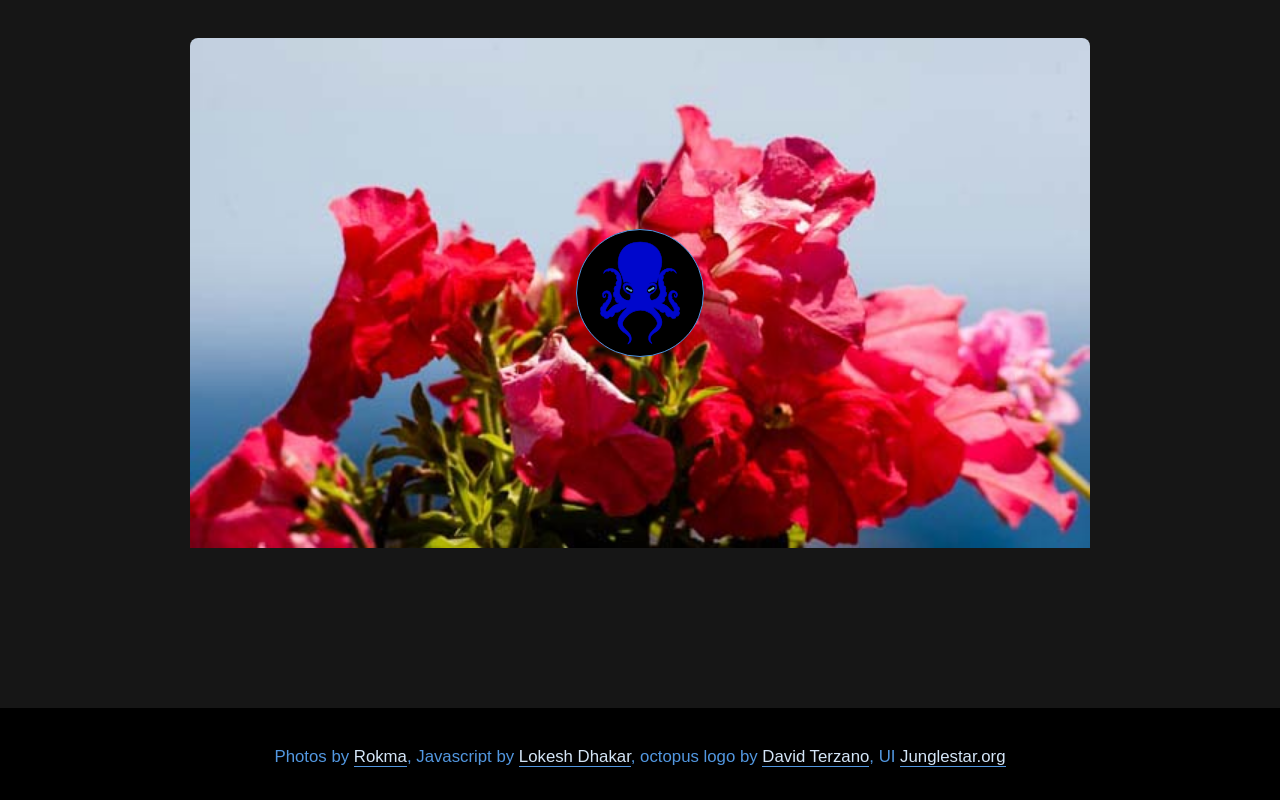
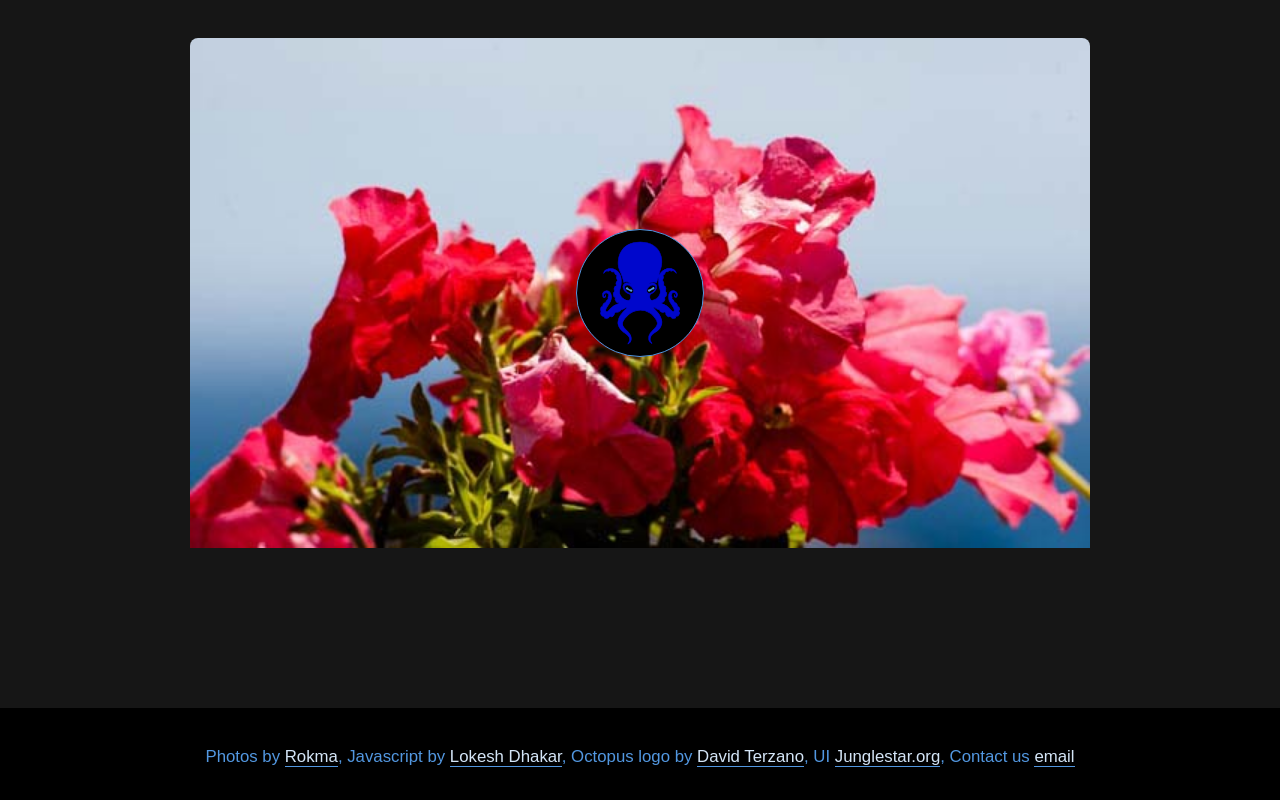
Before and after one commit to junglesta/octopal, a website: page demo.htm in a window 1280 px wide. Shown: the part 2685-3485 px from the top of the page. Drawn offline with Linux system fonts and the light colour scheme.

Commit message:
added Content-Security-Policy to fix email link on new adroids!

```diff
--- a/demo.htm
+++ b/demo.htm
@@ -3,12 +3,13 @@
 <head>
 	<meta charset="utf-8">
 	<meta http-equiv="X-UA-Compatible" content="IE=edge,chrome=1">
+	<meta name="viewport" content="width=device-width,initial-scale=1">
+	<meta http-equiv="Content-Security-Policy" content="default-src 'self' mailto:*">
 
-	<title>Octopal</title>
+	<title>Octopal Demo</title>
 
 	<meta name="description" content="Get the dominant color or color palette from an image.">
 	<meta name="author" content="toybreaker">
-	<meta name="viewport" content="width=device-width,initial-scale=1">
 
 	<link rel="apple-touch-icon" sizes="57x57" href="/apple-touch-icon-57x57.png">
 	<link rel="apple-touch-icon" sizes="60x60" href="/apple-touch-icon-60x60.png">
@@ -65,7 +66,7 @@
 
 	<div class="container">
 		<small>
-			Photos by <a target="_blank" href="http://rokma.com">Rokma</a>, Javascript by <a href="https://github.com/lokesh/color-thief/" class="">Lokesh Dhakar</a>, octopus logo by <a target="_blank" href="http://work-it.it">David Terzano</a>, UI <a target="_blank" href="http://junglestar.org" class="">Junglestar.org</a>
+			Photos by <a target="_blank" href="http://rokma.com">Rokma</a>, Javascript by <a href="https://github.com/lokesh/color-thief/" class="">Lokesh Dhakar</a>, Octopus logo by <a target="_blank" href="http://work-it.it">David Terzano</a>, UI <a target="_blank" href="http://junglestar.org" class="">Junglestar.org</a>, Contact us <a target="_blank" href="mailto:me@rokma.com">email</a>
 		</small>
 	</div>
 
```
Also changed, not shown: index.htm (+2 -0 lines), 1 other file.
